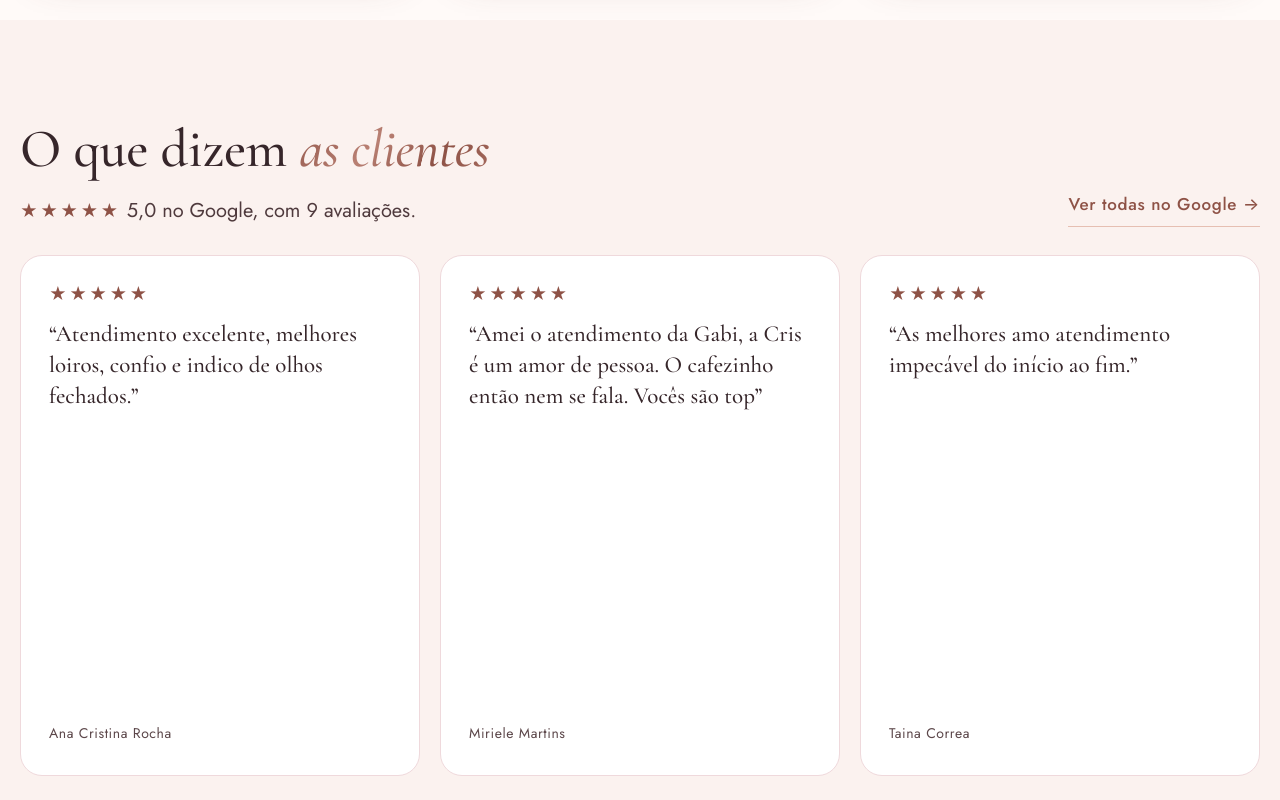
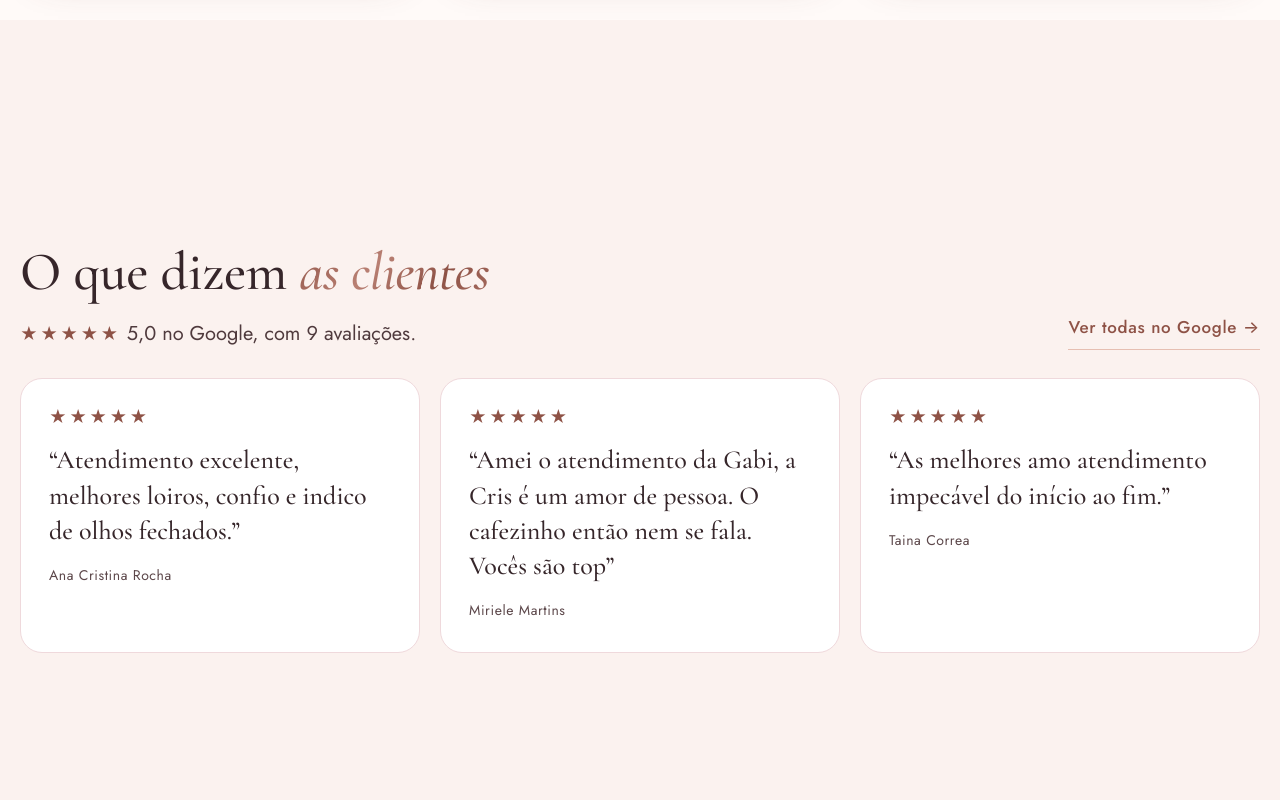
Before and after one commit to studiofindable-lgtm/cris-lima-studio, a plain HTML site: page index.html in a window 1280 px wide. Shown: the part 1580-2380 px from the top of the page. Drawn offline with nearby package versions, Linux system fonts and the light colour scheme.

Commit message:
Avaliações: cartões do tamanho do texto e bloco centralizado
Co-Authored-By: Claude Haiku 5.5 <noreply@anthropic.com>

```diff
--- a/css/style.css
+++ b/css/style.css
@@ -802,3 +802,9 @@ html:has(body.telas){scroll-behavior:auto}
   .telas #agenda .bk-sum:not([hidden]){position:fixed;left:0;right:0;bottom:0;z-index:45;border-radius:0;padding:12px 16px calc(12px + env(safe-area-inset-bottom,0px));box-shadow:0 -10px 26px -20px rgba(46,32,35,.55)}
   .telas #agenda{padding-bottom:calc(var(--padb) + 110px)}
 }
+/* avaliações: cartões do tamanho do texto, com o bloco centralizado na tela (sem vazio dentro do cartão) */
+.rev blockquote{flex:none;font-size:26px}
+@media (min-width:1024px){
+  .telas #avaliacoes .wrap.col{justify-content:center}
+  .telas #avaliacoes .reviews{flex:none}
+}
```
